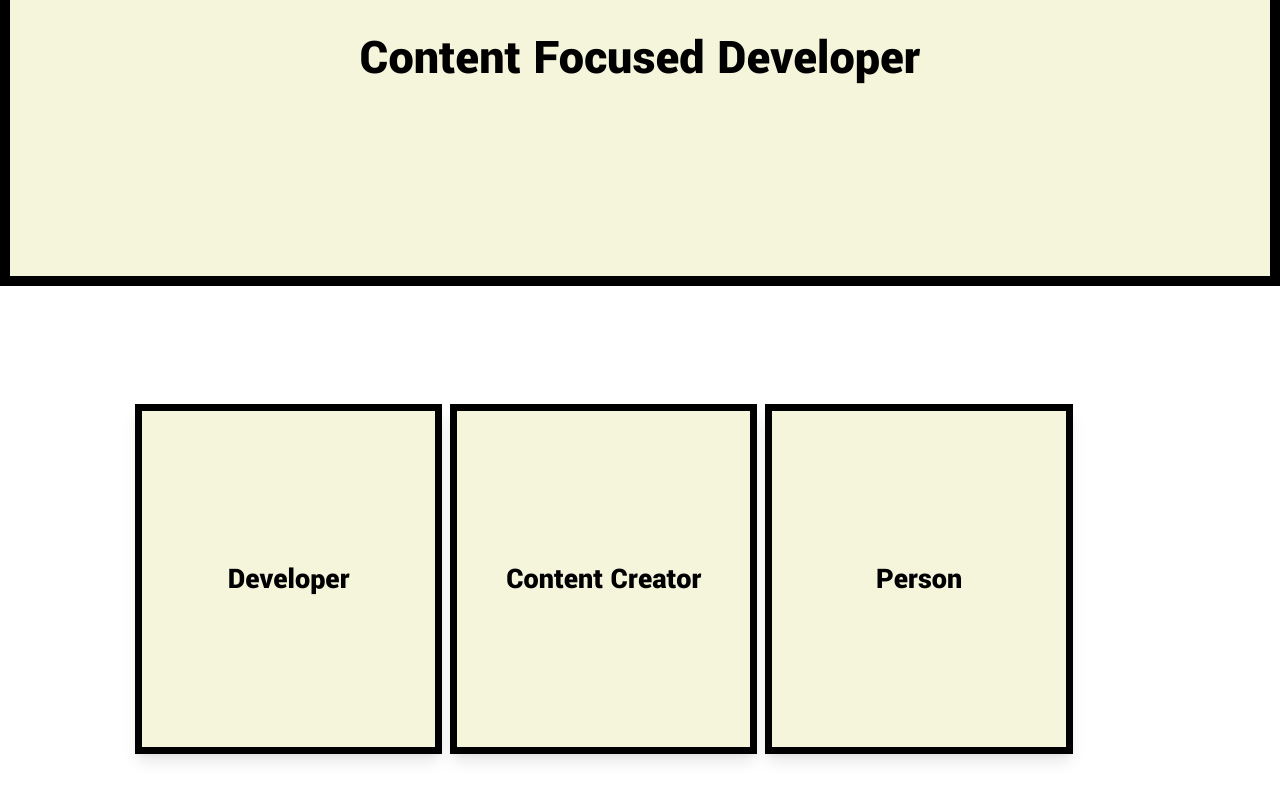
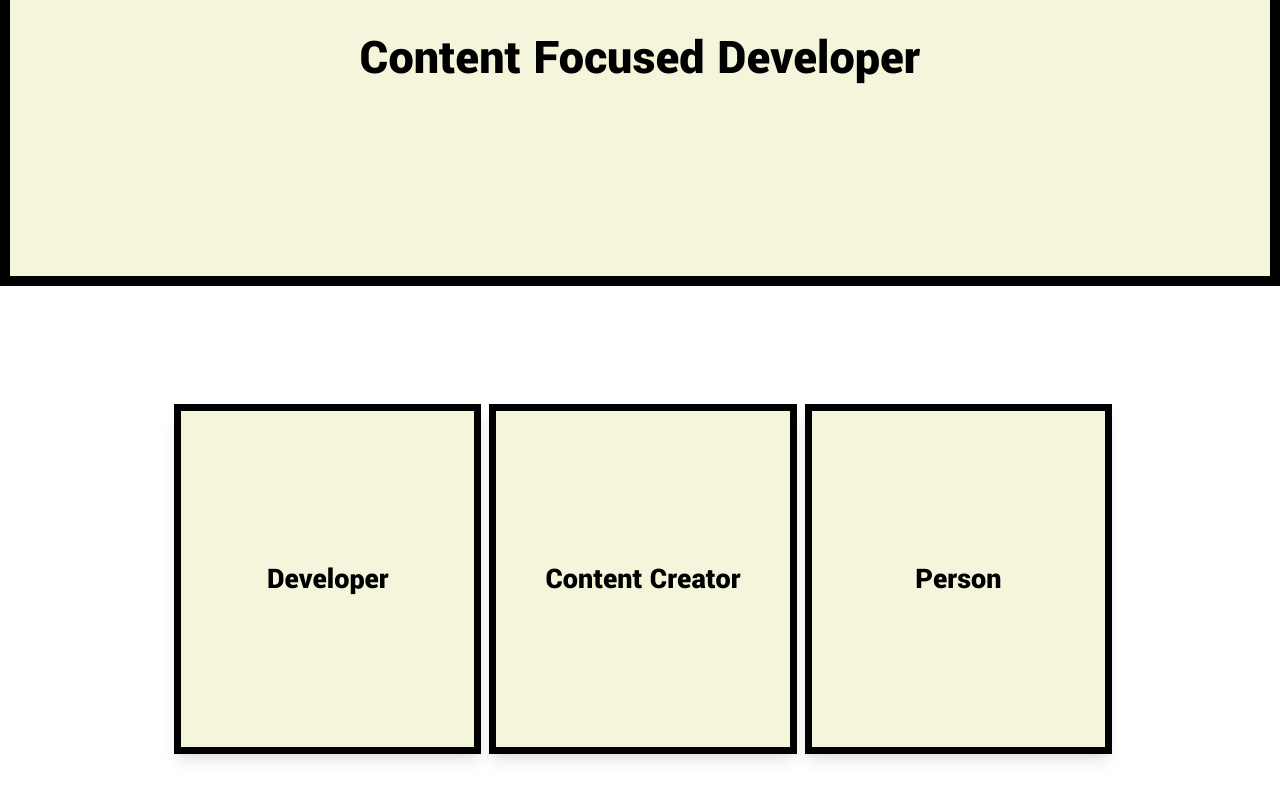
Before and after one commit to mattbasile/Matt-Basile.com, a React (Create React App) app: page / in a window 1280 px wide. Shown: the part 434-1234 px from the top of the page. Built offline with nearby package versions, Linux system fonts and the light colour scheme; no server answers.

Commit message:
updated alignments

```diff
--- a/src/App.css
+++ b/src/App.css
@@ -206,7 +206,7 @@
 
 }
 /* Articles BreakPoints */
-@media (max-width: 770px) {
+@media (max-width: 767px) {
     .left-article{
         border: 3.5px solid;
         border-bottom: none;
--- a/src/components/HomePage/Profile.js
+++ b/src/components/HomePage/Profile.js
@@ -21,7 +21,7 @@ class Profile extends Component {
 
   render() {
     return (
-      <div id="profile" className="flex flex-wrap w-4/5 mx-auto my-24">
+      <div id="profile" className="flex flex-wrap justify-center w-4/5 mx-auto my-24">
       <div className="flex my-4 flex-wrap card-container mx-1">
         <div className="card shadow-lg" onClick={e=>this.rotateCard(e)}>
           <div className="front flex justify-center items-center text-2xl ">
```
